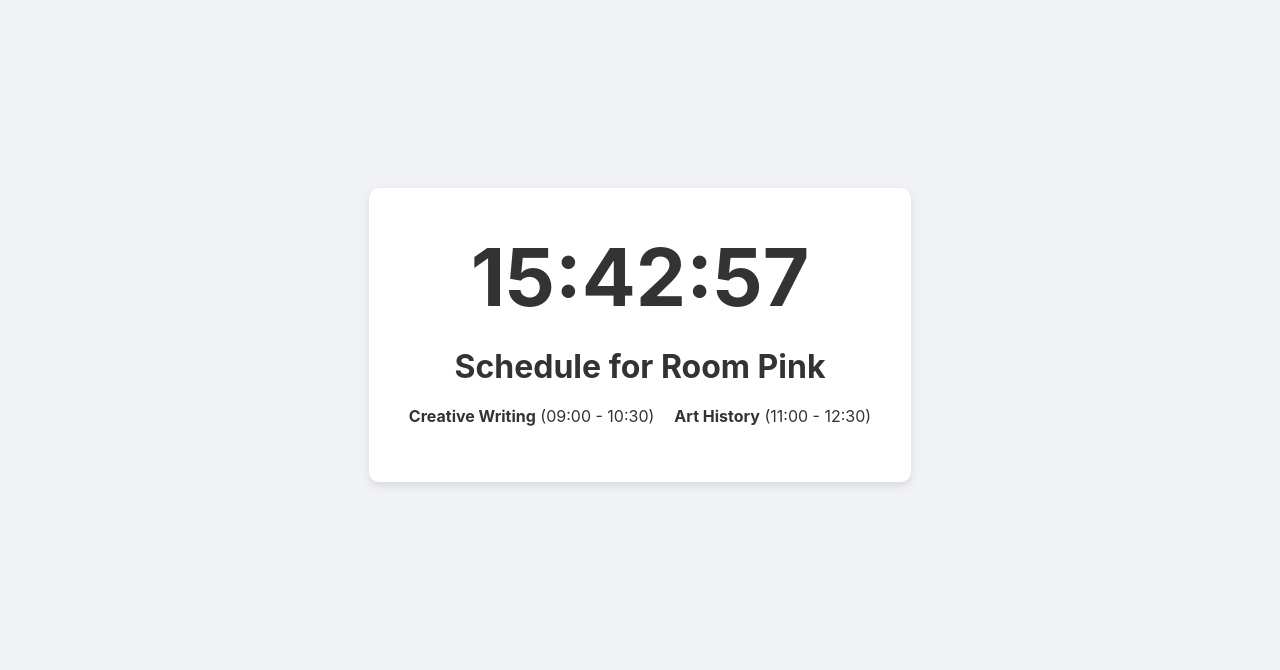
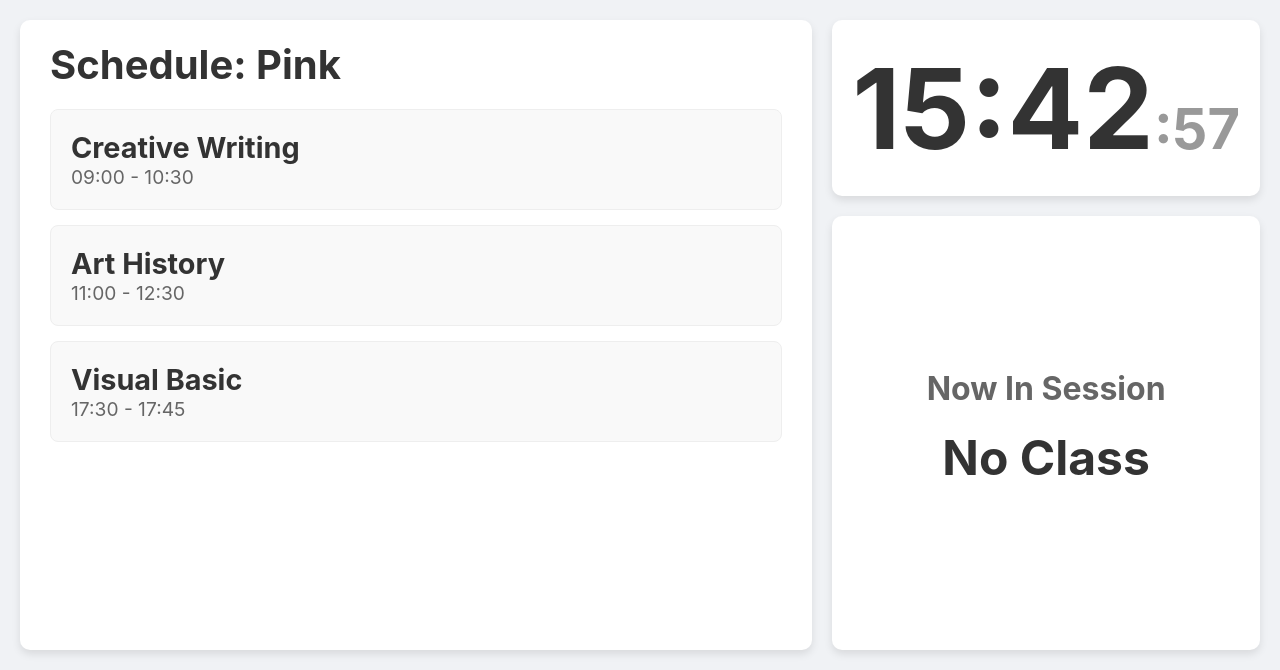
Before and after one commit to bgie/lokaalrooster, a Flask app: page /room/Pink in a window 1280 px wide. Shown: the part 130-800 px from the top of the page. Run offline with Flask 3, Linux system fonts and the light colour scheme.

Commit message:
room schedule page with progress bar

```diff
--- a/app.py
+++ b/app.py
@@ -1,4 +1,5 @@
 import json
+from datetime import datetime
 from flask import Flask, render_template
 
 app = Flask(__name__)
@@ -78,7 +79,26 @@ def index():
 def room_schedule(room_id):
     """Serves the page with the schedule for a specific room."""
     schedule = get_schedule_for_room(room_id)
-    return render_template("room_schedule.html", schedule=schedule, room=room_id)
+
+    now = datetime.now().time()
+    current_class = None
+    for item in schedule:
+        try:
+            start_time = datetime.strptime(item["start_time"], "%H:%M").time()
+            end_time = datetime.strptime(item["end_time"], "%H:%M").time()
+            if start_time <= now < end_time:
+                current_class = item
+                break
+        except (ValueError, KeyError):
+            # Ignore malformed or incomplete schedule items
+            continue
+
+    return render_template(
+        "room_schedule.html",
+        schedule=schedule,
+        room=room_id,
+        current_class=current_class,
+    )
 
 
 if __name__ == "__main__":
--- a/data/schedule.json
+++ b/data/schedule.json
@@ -10,6 +10,12 @@
     "room": "Pink",
     "start_time": "11:00",
     "end_time": "12:30"
+  },
+  {
+    "name": "Visual Basic",
+    "room": "Pink",
+    "start_time": "17:30",
+    "end_time": "17:45"
   },
   {
     "name": "Beginner's Chemistry",
--- a/static/clock.js
+++ b/static/clock.js
@@ -3,7 +3,41 @@ function updateClock() {
     const hours = String(now.getHours()).padStart(2, '0');
     const minutes = String(now.getMinutes()).padStart(2, '0');
     const seconds = String(now.getSeconds()).padStart(2, '0');
-    document.getElementById('clock').textContent = `${hours}:${minutes}:${seconds}`;
+    document.getElementById('clock').innerHTML = `${hours}:${minutes}<span class="clock-seconds">:${seconds}</span>`;
+    updateProgressBar();
+}
+
+function updateProgressBar() {
+    const container = document.getElementById('progress-container');
+    if (!container) {
+        return; // No progress bar on this page
+    }
+
+    const startTimeStr = container.dataset.startTime;
+    const endTimeStr = container.dataset.endTime;
+
+    const now = new Date();
+    // Create Date objects for today with the given times from the schedule.
+    const startTime = new Date(now.toDateString() + ' ' + startTimeStr);
+    const endTime = new Date(now.toDateString() + ' ' + endTimeStr);
+
+    // This logic assumes start and end times are on the same day.
+    const totalDuration = (endTime - startTime) / 1000; // duration in seconds
+    const elapsed = (now - startTime) / 1000; // elapsed time in seconds
+
+    if (totalDuration <= 0) {
+        return; // Avoid division by zero or negative duration
+    }
+
+    let progress = (elapsed / totalDuration) * 100;
+
+    // Clamp progress to be between 0% and 100%
+    progress = Math.max(0, Math.min(100, progress));
+
+    const fill = document.getElementById('progress-bar-fill');
+    if (fill) {
+        fill.style.width = progress + '%';
+    }
 }
 
 setInterval(updateClock, 1000);
--- a/static/style.css
+++ b/static/style.css
@@ -17,9 +17,14 @@ body {
 }
 
 #clock {
-    font-size: 5em;
+    font-size: 7em;
     font-weight: bold;
-    margin-bottom: 20px;
+    margin-bottom: 0;
+}
+
+#clock .clock-seconds {
+    font-size: 0.5em;
+    color: #999;
 }
 
 h1 {
@@ -68,6 +73,136 @@ main {
     flex-grow: 1;
     display: flex;
     justify-content: center;
-    align-items: center;
+    align-items: stretch;
     padding: 20px;
 }
+
+.room-schedule-container {
+    display: flex;
+    flex-direction: row;
+    gap: 20px;
+    width: 100%;
+}
+
+.schedule-panel {
+    flex: 2;
+    background-color: white;
+    padding: 20px 30px;
+    border-radius: 10px;
+    box-shadow: 0 4px 8px rgba(0,0,0,0.1);
+    overflow-y: auto;
+}
+
+.schedule-panel h1 {
+    font-size: 2.5em;
+    margin-top: 0;
+}
+
+.info-panel {
+    flex: 1;
+    display: flex;
+    flex-direction: column;
+    gap: 20px;
+}
+
+#clock-box {
+    background-color: white;
+    padding: 20px;
+    border-radius: 10px;
+    box-shadow: 0 4px 8px rgba(0,0,0,0.1);
+    text-align: center;
+}
+
+.current-class-box {
+    background-color: white;
+    padding: 30px;
+    border-radius: 10px;
+    box-shadow: 0 4px 8px rgba(0,0,0,0.1);
+    text-align: center;
+    flex-grow: 1;
+    display: flex;
+    flex-direction: column;
+    justify-content: center;
+}
+
+.current-class-box h2 {
+    font-size: 2em;
+    margin-top: 0;
+    margin-bottom: 10px;
+    color: #666;
+}
+
+.current-class-name {
+    font-size: 3em;
+    font-weight: bold;
+    margin: 10px 0;
+}
+
+.current-class-time {
+    font-size: 1.5em;
+    color: #555;
+}
+
+.schedule-items {
+    list-style-type: none;
+    padding: 0;
+    margin: 0;
+}
+
+.schedule-entry {
+    background-color: #f9f9f9;
+    border: 1px solid #eee;
+    padding: 20px;
+    margin-bottom: 15px;
+    border-radius: 8px;
+}
+
+.schedule-entry.active {
+    border: 3px solid #333;
+    padding: 18px;
+}
+
+.schedule-entry:last-child {
+    margin-bottom: 0;
+}
+
+.schedule-entry .class-name {
+    font-size: 1.8em;
+    font-weight: bold;
+}
+
+.schedule-entry .class-time {
+    font-size: 1.2em;
+    color: #666;
+}
+
+#progress-container {
+    display: flex;
+    align-items: center;
+    gap: 15px;
+    width: 100%;
+    margin-top: 20px;
+}
+
+.time-label {
+    font-size: 1.2em;
+    color: #555;
+    font-family: "Courier New", Courier, monospace;
+}
+
+.progress-bar-background {
+    flex-grow: 1;
+    background-color: #e0e0e0;
+    border-radius: 8px;
+    height: 16px;
+    box-shadow: inset 0 1px 3px rgba(0,0,0,0.2);
+    overflow: hidden; /* Ensures the fill stays within the rounded corners */
+}
+
+#progress-bar-fill {
+    height: 100%;
+    background-color: #4caf50; /* A pleasant green */
+    border-radius: 8px;
+    width: 0%; /* Initial width, updated by JS */
+    transition: width 0.5s ease-out; /* Smooth transition for width changes */
+}
--- a/templates/room_schedule.html
+++ b/templates/room_schedule.html
@@ -3,18 +3,42 @@
 {% block title %}Room {{ room }} Schedule{% endblock %}
 
 {% block content %}
-<div class="container">
-    <div id="clock"></div>
-    <h1>Schedule for Room {{ room }}</h1>
-    <ul id="schedule-list">
-        {% for class in schedule %}
-            <li>
-                <strong>{{ class.name }}</strong> ({{ class.start_time }} - {{ class.end_time }})
-            </li>
-        {% else %}
-            <li>No classes scheduled for this room.</li>
-        {% endfor %}
-    </ul>
+<div class="room-schedule-container">
+    <div class="schedule-panel">
+        <h1>Schedule: {{ room }}</h1>
+        <ul class="schedule-items">
+            {% for class in schedule %}
+                <li class="schedule-entry {% if class == current_class %}active{% endif %}">
+                    <div class="class-name">{{ class.name }}</div>
+                    <div class="class-time">{{ class.start_time }} - {{ class.end_time }}</div>
+                </li>
+            {% else %}
+                <li class="schedule-entry">
+                    <div class="class-name">No classes scheduled for this room.</div>
+                </li>
+            {% endfor %}
+        </ul>
+    </div>
+    <div class="info-panel">
+        <div id="clock-box">
+            <div id="clock"></div>
+        </div>
+        <div class="current-class-box">
+            <h2>Now In Session</h2>
+            {% if current_class %}
+                <p class="current-class-name">{{ current_class.name }}</p>
+                <div id="progress-container" data-start-time="{{ current_class.start_time }}" data-end-time="{{ current_class.end_time }}">
+                    <span class="time-label start-time">{{ current_class.start_time }}</span>
+                    <div class="progress-bar-background">
+                        <div id="progress-bar-fill"></div>
+                    </div>
+                    <span class="time-label end-time">{{ current_class.end_time }}</span>
+                </div>
+            {% else %}
+                <p class="current-class-name">No Class</p>
+            {% endif %}
+        </div>
+    </div>
 </div>
 <script src="{{ url_for('static', filename='clock.js') }}"></script>
 {% endblock %}
```
